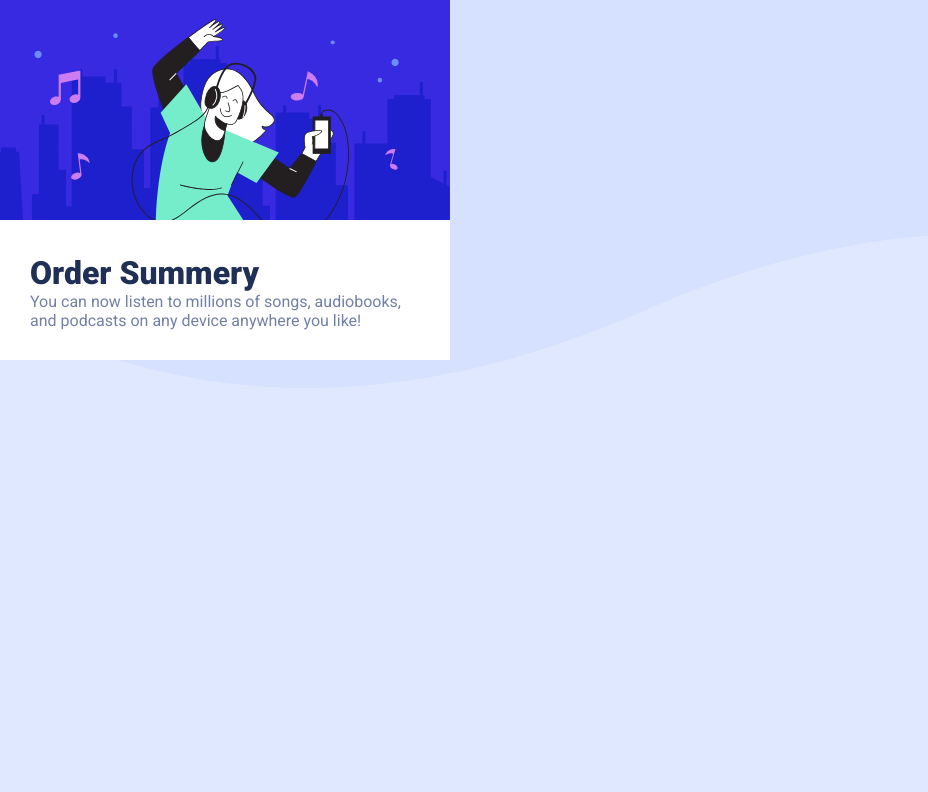
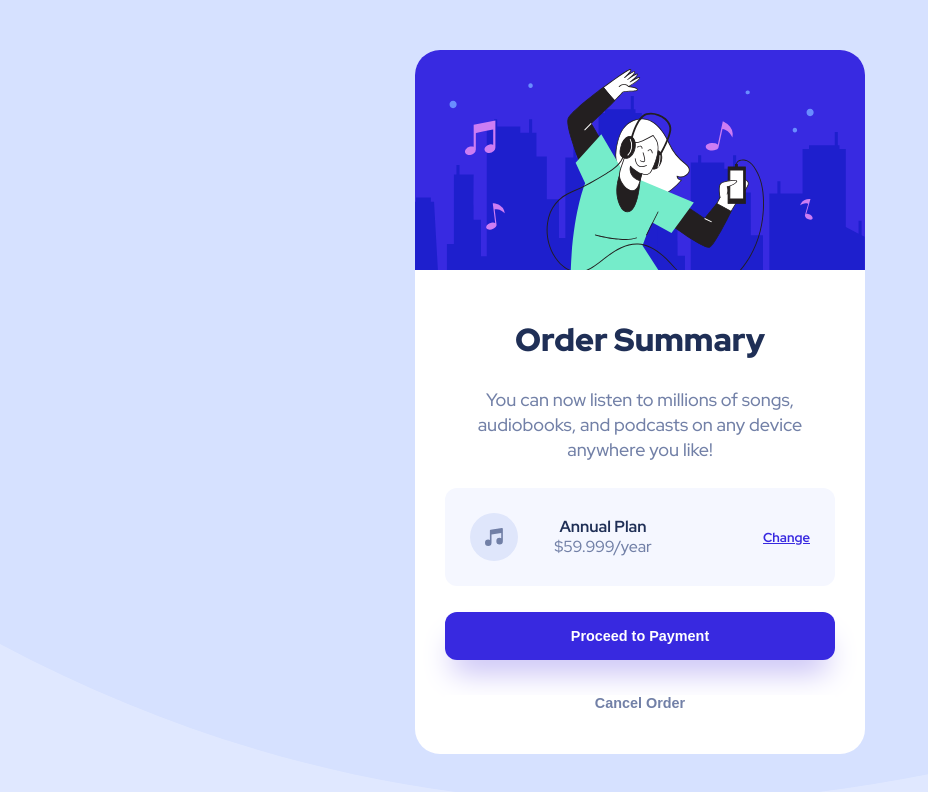
Before and after one commit to xR3D6/Order_Summary_Component, a plain HTML site: page index.html in a window 1280 px wide. Shown: the whole page, without its empty margins (0-928 px from the left). Drawn offline with Linux system fonts and the light colour scheme.

Commit message:
Project Complete

```diff
--- a/index.html
+++ b/index.html
@@ -9,13 +9,25 @@
   </head>
   <body>
     <div class="card">
-      <img class="img" src="img/illustration-hero.svg" alt="hero-image" />
+      <img src="/img/illustration-hero.svg" alt="hero-image" class="img" />
+
       <div class="container">
-        <h2 class="title">Order Summery</h2>
-        <p class="text">
-          You can now listen to millions of songs, audiobooks, and
-          podcasts on any device anywhere you like!
+        <h2 class="title">Order Summary</h2>
+        <p class="description">
+          You can now listen to millions of songs, audiobooks, and podcasts on
+          any device anywhere you like!
         </p>
+        <div class="plan-container">
+           <img src="/img/icon-music.svg" alt="icon-music">
+           <div class="plan-description">
+              <strong>Annual Plan</strong>
+              <p>$59.999/year</p>
+           </div>
+              <a href="#">Change</a>
+        </div>
+
+        <button class="proceed-button">Proceed to Payment</button>
+        <button class="cancel-button">Cancel Order</button>
       </div>
     </div>
   </body>
--- a/style.css
+++ b/style.css
@@ -1,11 +1,4 @@
-@import url('https://fonts.googleapis.com/css2?family=Roboto:wght@300;400;500;700;900&display=swap');
-
-*{
-  padding: 0;
-  margin: 0;
-  box-sizing: border-box;
-}
-
+@import url('https://fonts.googleapis.com/css2?family=Red+Hat+Display:wght@500;700;900&display=swap');
 :root{
   --pale-blue: hsl(225, 100%, 94%);
   --bright-blue: hsl(245, 75%, 52%);
@@ -14,23 +7,47 @@
   --dark-blue: hsl(223, 47%, 23%);
 }
 
+
+*{
+  padding: 0;
+  margin: 0;
+  box-sizing: border-box;
+}
+
 body{
   background-image: url(./img/pattern-background-desktop.svg);
   background-repeat: no-repeat;
   background-size: cover;
   background-color: var(--pale-blue);
-  font-family: 'Roboto', sans-serif;
+  font-size: 16px;
+  font-family: 'Red Hat Display', sans-serif;
 }
 
 .card{
   width: 450px;
-  background-color: white;
+  background: white;
   color: var(--desaturated-blue);
+  border-radius: 25px;
+  overflow: hidden;
+  margin: 50px auto;
+}
+
+.container{
+  padding: 30px;
+  display: flex;
+  flex-direction: column;
+  justify-content: center;
+  text-align: center;
+  font-size: 18px;
+}
+
+.container > * {
+  margin: 13px 0;
 }
 
 .title{
+  font-size: 32px;
   color: var(--dark-blue);
-  font-size: 32px;
   font-weight: 900;
 }
 
@@ -38,6 +55,67 @@ body{
   width: 100%;
 }
 
-.container{
-  padding: 30px;
+.description{
+  line-height: 25px;
 }
+
+.plan-description{
+  line-height: 20px;
+  margin-right: 75px;
+}
+
+button{
+  border: none;
+  width: 100%;
+  font-weight: 700;
+  font-size: 0.9rem;
+  cursor: pointer;
+}
+
+.proceed-button{
+  padding: 1rem 0;
+  background: var(--bright-blue);
+  color: white;
+  box-shadow: 0 20px 30px -8px rgb(197 189 245);
+  border-radius: 12px;
+}
+
+.proceed-button:hover{
+  opacity: 0.8;
+}
+
+.cancel-button{
+  background: white;
+  color: var(--desaturated-blue);
+  margin-top: 22px;
+}
+
+.cancel-button:hover{
+  color: black;
+}
+
+.plan-container{
+  font-size: 16px;
+  padding: 25px;
+  border-radius: 12px;
+  background: var(--very-pale-blue);
+  display: flex;
+  flex-direction: row;
+  justify-content: space-between;
+  align-items: center;
+}
+
+.plan-container a {
+  color: var(--bright-blue);
+  font-size: 13px;
+  font-weight: 700;
+}
+
+.plan-container a:hover{
+  opacity: 0.8;
+  text-decoration: none;
+}
+
+.plan-container strong{
+  color: var(--dark-blue);
+}
```
Also changed, not shown: img/icon-music.svg (added).
